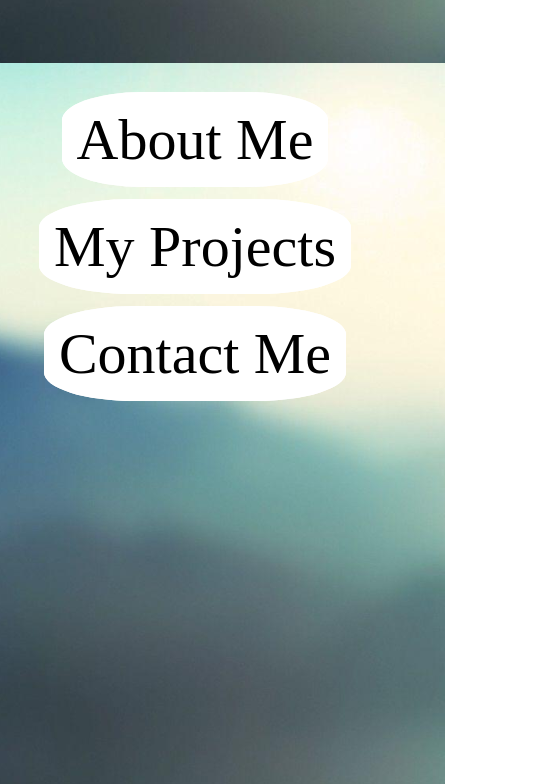
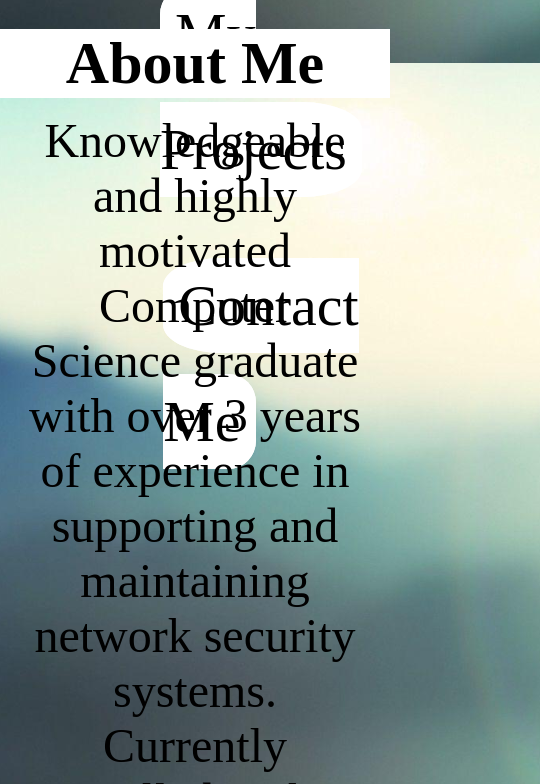
Before and after one commit to abdallahamdy/abdalla-portfolio, a plain HTML site: page index.html in a window 390 px wide. Shown: the part 781-1565 px from the top of the page, 540 px wide, since content can reach past the window. Drawn offline with Linux system fonts and the light colour scheme.

Commit message:
added visual enhancements

```diff
--- a/assets/css/style.css
+++ b/assets/css/style.css
@@ -18,13 +18,15 @@ body {
 }
 
 header {
+    height: 50vw;
+    width: 100vw;
     display: flex;
-    flex-wrap: wrap;
+    /* flex-wrap: wrap; */
     flex-direction: column;
     justify-content: center;
     align-items: center;
-    width: 100%;
-    padding: 160px 0;
+    /* width: 100%; */
+    /* padding: 160px 0; */
 }
 
 .profile-pic {
@@ -166,17 +168,29 @@ header nav ul li a:hover {
 @media screen and (max-width: 980px){
 
     header {
-        margin-top: 200px;
-        padding: 60px 0;
+        flex-direction: row;
+        margin-top: 100px;
+        align-items: flex-start;
+        height: 100vw;
+        /* padding: 60px 0; */
     }
 
     .header-content h1 {
         width: 100%;
         font-size: 78px;
+        margin-top: 85px;
+        background-color: rgba(0, 0, 0, 0);
     }
+
+    /* .header-content nav {
+        display: flex;
+    } */
 
     .header-content nav ul {
         flex-direction: column;
+        padding-right: 250px;
+        line-height: 2;
+
     }
 
     .header-content nav ul li a {
@@ -227,5 +241,11 @@ header nav ul li a:hover {
         width: 100%;
     }
 
+}
 
+@media screen and (max-width: 575px){
+
+    .header-content {
+        flex-direction: column;
+    }
 }
```
Also changed, not shown: index.html (+1 -1 lines), 1 other file.
